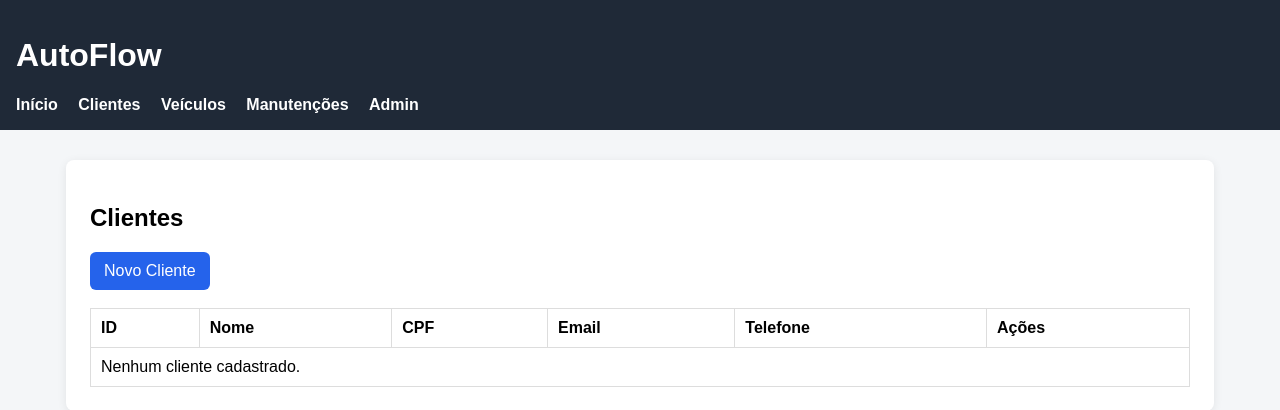
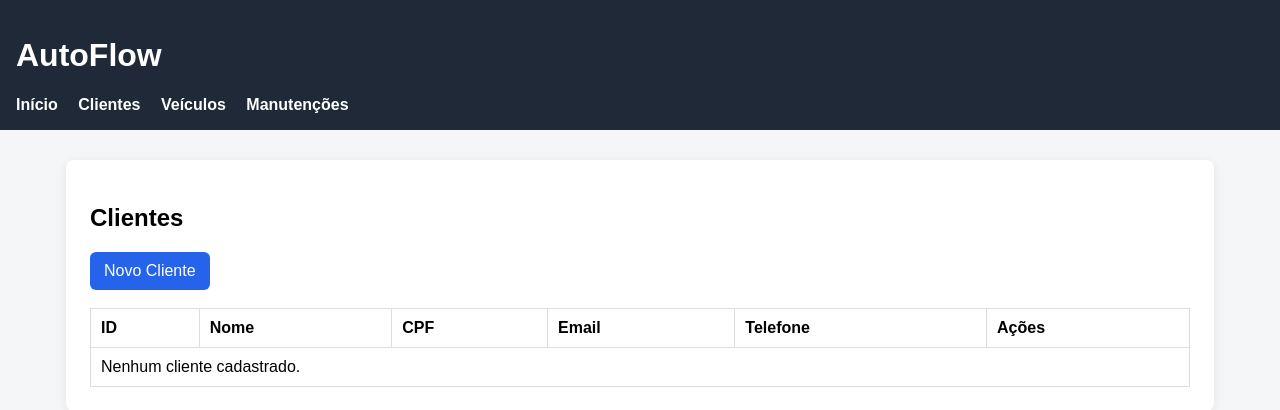
Before and after one commit to jeanmichelms/autoflow, a Django app: page /clientes/ in a window 1280 px wide. Shown: the top 410 px of the page. Run offline with Django 5.2, Linux system fonts and the light colour scheme; data that the repository does not hold is empty.

Commit message:
- remover admin link

```diff
--- a/templates/base.html
+++ b/templates/base.html
@@ -87,7 +87,6 @@
             <a href="/clientes/">Clientes</a>
             <a href="/veiculos/">Veículos</a>
             <a href="/manutencoes/">Manutenções</a>
-            <a href="/admin/">Admin</a>
         </nav>
     </header>
 
```
